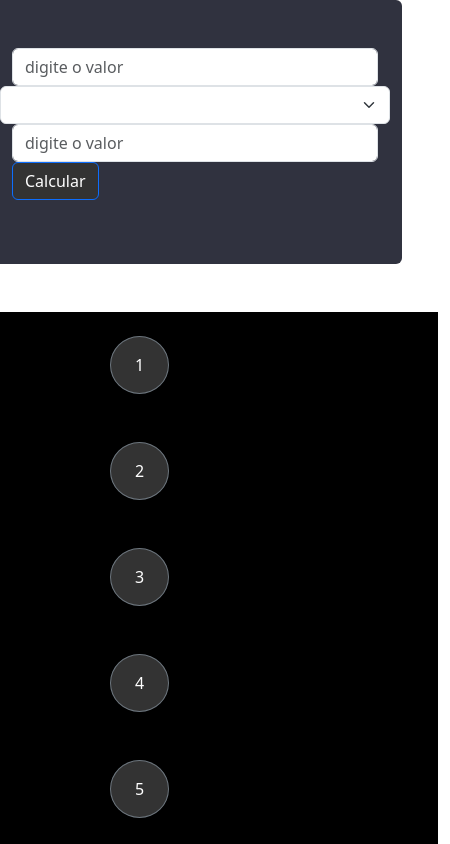
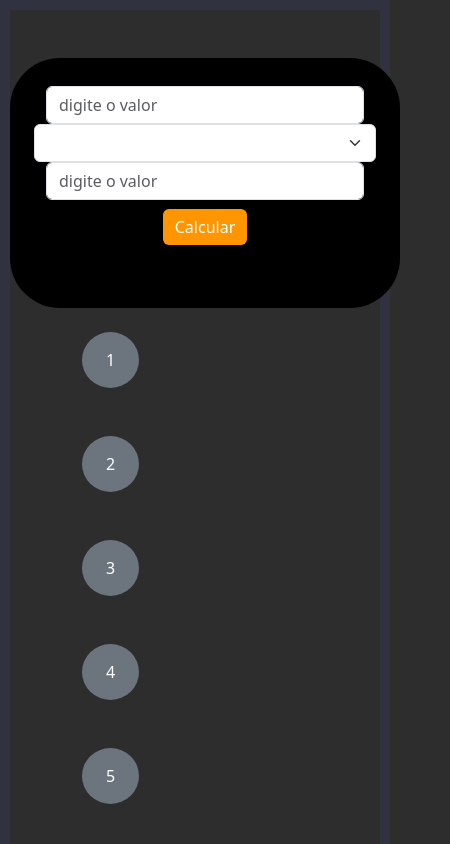
Before and after one commit to CaioCroccia22/vue-calculator-project, a Vue app: page / in a window 390 px wide. Shown: the top 844 px of the page, 450 px wide, since content can reach past the window. Built offline with nearby package versions, Linux system fonts and the light colour scheme.

Commit message:
feat: implement iphone calculator layout

```diff
--- a/src/App.vue
+++ b/src/App.vue
@@ -71,19 +71,29 @@ const selectInput = (n) => {
         @setFocusInput="setFocusInput"
         @startCalc="calc"
         ></Painel>
-      <div class="content text-center">
+        <div>
           <Keyboard @clickKeyboard = "selectInput"></Keyboard>
         </div>
 </template>
 
-<style scoped>
-  *{
+<style>
+
+
+* {
+  margin: 0;
   padding: 0;
-    margin: auto;
   box-sizing: border-box;
 }
-  .content{
-    background-color: #000000;
+html{
+  background-color: #2D2D2D;
+  border: solid 10px #30323F;
+  width: 100vw;
+  height: 100vh;
+
+}
+
+#app {
+  background-color: #2D2D2D;
 
 }
 
--- a/src/components/Keyboard.vue
+++ b/src/components/Keyboard.vue
@@ -8,7 +8,7 @@
 </script>
 
 <template>
-    <div class="container m-5">
+    <div class="container rounded">
         <div class="row d-flex">
             <div class="col-6 px-5">
                 <button v-for="n in [1,2,3,4,5,6,7,8,9,0]"
@@ -16,19 +16,31 @@
                 class="btn m-4 btn-secondary  px-4 py-3 rounded-circle"
                 @click="handleClick(n)"
                 type="button">{{ n }}</button>
+                <button id="btn-ac" class="btn m-4 btn-secondary  px-4 py-3 rounded-circle">AC</button>
+                <button id="btn-dot" class="btn m-4 btn-secondary  px-4 py-3 rounded-circle">,</button>
             </div>
+
         </div>
     </div>
 
 </template>
 
 <style>
-.container.m-5{
-    background-color: #000000;
+.container{
+    background-color: 2D2D2;
     width: 100vw;
+    height: 100%;
+    display: flex;
+    justify-content: center;
+
 }
 .btn{
-    background-color: #333333;
+    background-color: FF96014;
     color: #fff;
+    border: none;
+
+}
+#btn-ac, #btn-dot{
+    background-color: #FF9601;
 }
 </style>
--- a/src/components/Painel.vue
+++ b/src/components/Painel.vue
@@ -19,8 +19,8 @@ const selectedOperator = ref(null)
 </script>
 
 <template>
-    <div>
-        <div class="row py-5 rounded"  style="background-color: #30323F;">
+    <div class="container mt-5 p-4">
+        <div class="row py-1 rounded">
             <div class="col-md-2 px-4">
                 <input type="text"
                     @focus="emit('setFocusInput','first')"
@@ -47,10 +47,10 @@ const selectedOperator = ref(null)
                     placeholder="digite o valor">
             </div>
             <div class="col-md-2 px-4">
-                <button @click="startCalc" class="btn btn-primary">Calcular</button>
+                <button id="btn-calc" @click="startCalc" class="btn btn-primary">Calcular</button>
             </div>
             <div class="col-md-2 px-4">
-                <p class="d-flex justify-content-center align-items-center"  style="color: aliceblue;">{{ result }}</p>
+                <p class="d-flex justify-content-center align-items-center m-3"  style="color: aliceblue;">{{ showResult }}</p>
             </div>
         </div>
     </div>
@@ -63,12 +63,27 @@ const selectedOperator = ref(null)
     .container{
         width: 100vw;
         margin: auto;
+        /* background-color: #30323F;  */
+        background-color: black;
     }
-    .row-panel{
-        background-color: #30323F;
+    .container.mt-5.p-4{
+        /* background-color: #30323F;  */
+        /* background-color: black; */
         color: #fff;
         font-size: 32px;
         padding-top: 50px;
+        border-radius: 50px;
+
+    }
+    .row.py-1.rounded{
+        align-items: center;
+        justify-content: center;
+        text-align: center;
+        display: flex;
+    }
+
+    #btn-calc{
+        background-color: #FF9601;
     }
 
 </style>
```
Lines whose indentation alone changed are shown as unchanged.
